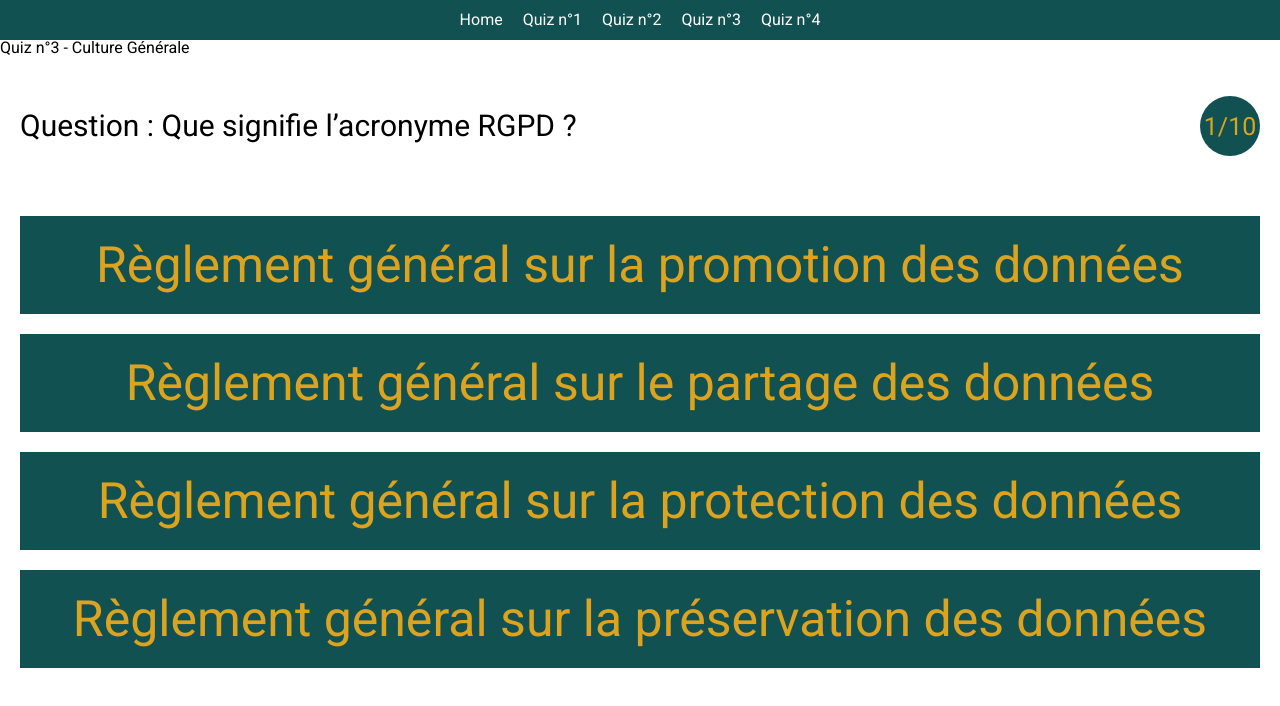
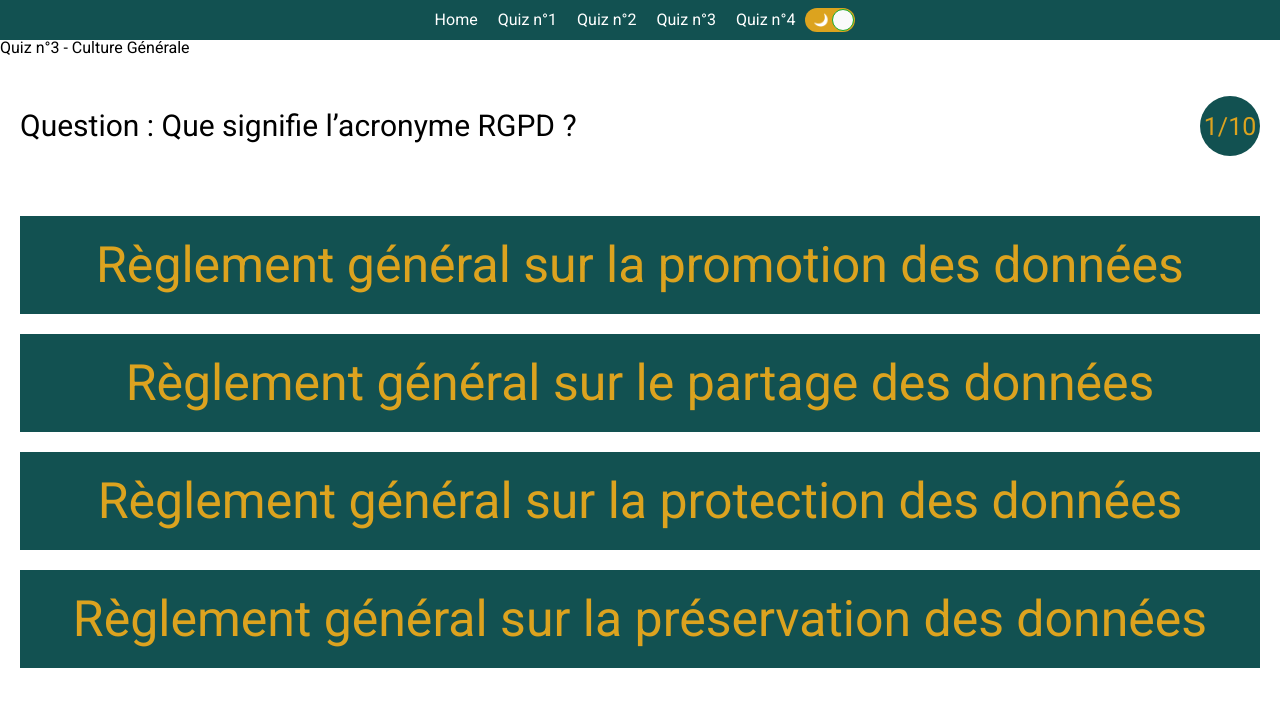
Before and after one commit to Mathieught/React_Mathieu_Gauchet-Elise_Knowles, a React (Create React App) app: page /Quiz3 in a window 1280 px wide. Shown: the top 706 px of the page. Built offline with nearby package versions, Linux system fonts and the light colour scheme.

Commit message:
dark mode

```diff
--- a/package.json
+++ b/package.json
@@ -11,6 +11,7 @@
     "react-dom": "^17.0.1",
     "react-router-dom": "^5.2.0",
     "react-scripts": "4.0.1",
+    "react-toggle": "^4.1.1",
     "web-vitals": "^0.2.4"
   },
   "scripts": {
--- /dev/null
+++ b/src/Sass/basics/_toggle.sass
@@ -0,0 +1,15 @@
+.DarkToggle .react-toggle-track
+    text-shadow: 0 0 #fff
+    color: transparent
+    font-size: 12px
+    width: 50px
+    height: 24px
+
+.DarkToggle.react-toggle .react-toggle-track
+    background: #DCA31E
+
+.DarkToggle .react-toggle-track-check
+    margin-top: 12px
+
+.DarkToggle .react-toggle-track-x
+    margin-top: 12px
--- a/src/Sass/main.sass
+++ b/src/Sass/main.sass
@@ -6,6 +6,7 @@
 @import './basics/_buttons.sass'
 @import './basics/_font.sass'
 @import './basics/_title.sass'
+@import './basics/_toggle.sass'
 
 // Tools
 @import './tools/_reset.sass'
--- a/src/Sass/tools/_reset.sass
+++ b/src/Sass/tools/_reset.sass
@@ -37,5 +37,13 @@ button
   border: none
   cursor: pointer
 
+html
+  background-color: #fff
+  color: #000
+
+html.dark
+  background-color: #001714
+  color: #fff
+
 a
   color: #fff
--- a/src/components/Header.js
+++ b/src/components/Header.js
@@ -1,5 +1,6 @@
 import React from 'react'
 import { Link } from 'react-router-dom'
+import DarkToggle from '../hooks/Theme'
 
 function Header(){
   return(
@@ -21,6 +22,7 @@ function Header(){
           <li>Quiz n°4</li>
         </Link>
       </ul>
+      <DarkToggle/>
     </header>
   )
 }
--- a/src/hooks/Quiz.js
+++ b/src/hooks/Quiz.js
@@ -36,9 +36,9 @@ function Quiz(props) {
     // on récupère les réponses de la question correspondante et au click on récupère la value de la réponse choisi
     const AnswersOptions = () => {
         return (
-            <div class="answerContainer">
+            <div className="answerContainer">
                 {infoQuestion[currentQuestion].answersOptions.map((answersOptions) =>
-                    <button class="answerBtn" onClick={(e) => handleQuestion(e, "value")} value={answersOptions.answer} > {answersOptions.answer} </button>
+                    <button className="answerBtn" onClick={(e) => handleQuestion(e, "value")} value={answersOptions.answer} > {answersOptions.answer} </button>
                 )}
             </div>
             )
@@ -46,13 +46,13 @@ function Quiz(props) {
 
     // on affiche le quiz
     return(
-        <section class="container">
+        <section className="container">
 
             { SeeResult ? (
-                <div class="score">  Score : {Score} / 10 </div>
+                <div className="score">  Score : {Score} / 10 </div>
             ) : (
                 <>
-                <div class="topContainer">
+                <div className="topContainer">
                     <div className="question-content">
                         <p> Question : { infoQuestion[currentQuestion].question} </p>
                     </div>
--- /dev/null
+++ b/src/hooks/Theme.js
@@ -0,0 +1,30 @@
+import { useEffect, useState } from "react";
+import "react-toggle/style.css"
+import Toggle from "react-toggle";
+
+const DarkToggle = () => {
+
+    const [isDark, setIsDark] = useState(true);
+
+    useEffect(() => {
+        if(isDark) {
+            document.documentElement.classList.remove('dark')
+        } else {
+            document.documentElement.classList.add('dark')
+        }
+    }, [isDark]);
+
+    return (
+    <Toggle
+        className="DarkToggle"
+        checked={isDark}
+        onChange= {e => setIsDark(e.target.checked)}
+        icons={{ checked: "🌙", unchecked: "🔆" }}
+        aria-label="Dark mode"
+    />
+    );
+};
+
+
+
+export default DarkToggle;
```
Also changed, not shown: 1 other file (tests, documents, lock files or other folders).
